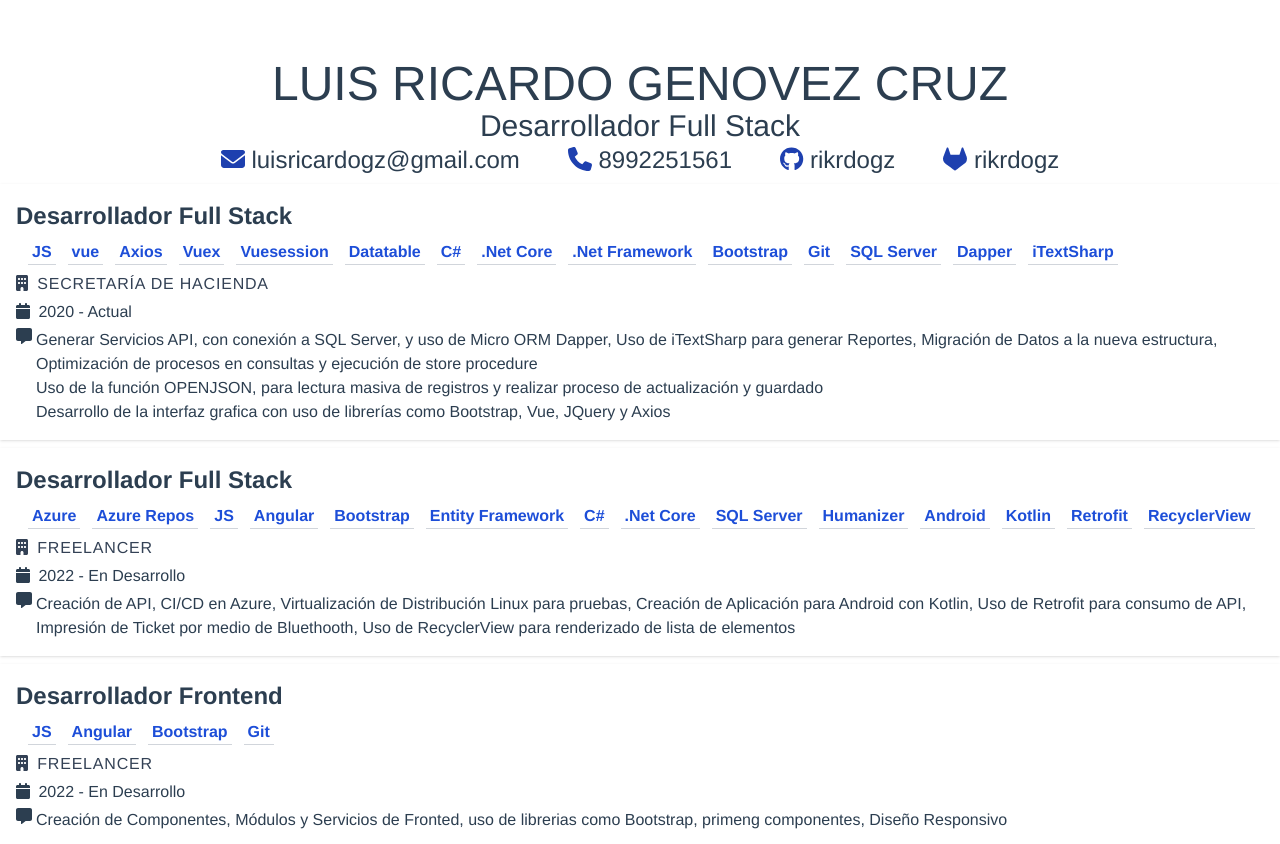
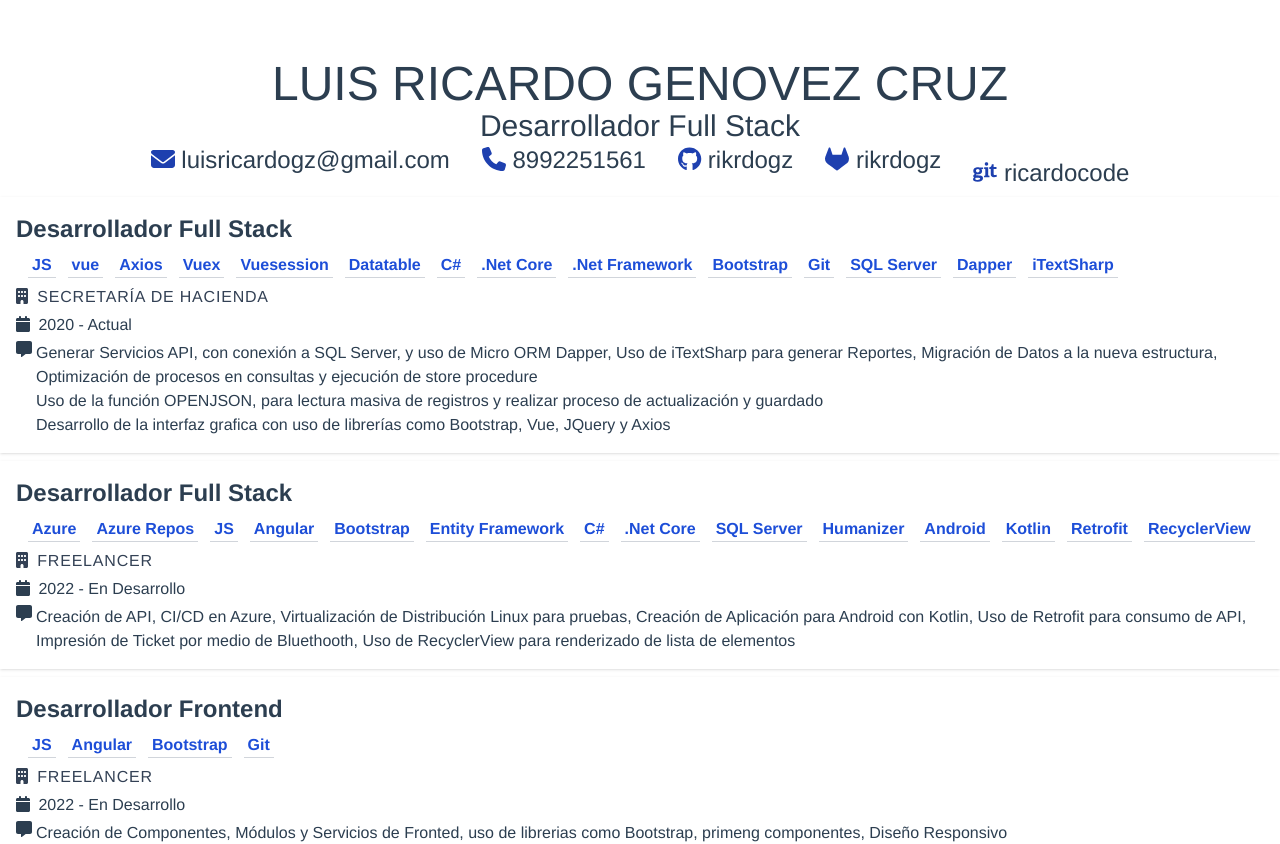
Before and after one commit to rikrdogz/CVRichi, a Vue app: page / in a window 1280 px wide. Shown: the top 844 px of the page. Built offline with nearby package versions, Linux system fonts and the light colour scheme.

Commit message:
add azure repos git

```diff
--- a/src/assets/css/main.css
+++ b/src/assets/css/main.css
@@ -35,8 +35,8 @@
         padding-top: 3px;
     }
 
-    .email, .phone-number, .github {
-        font-size: 14px !important;
+    .email, .phone-number, .github .azure-repos {
+        font-size: 12px !important;
     }
 
     .icon-title {
--- a/src/components/title/CVTitle.vue
+++ b/src/components/title/CVTitle.vue
@@ -4,24 +4,30 @@
         <h3 class="text-3xl degree">Desarrollador Full Stack</h3>
         <div class="flex justify-center text-2xl print:text-lg">
             <a href="mailto:luisricardogz@gmail.com" class="group email">
-                <span class=" mr-4 ml-4 rounded-md p-2 group-hover:bg-blue-700 group-hover:text-gray-100">
+                <span class=" mr-2 ml-2 rounded-md p-2 group-hover:bg-blue-700 group-hover:text-gray-100">
                     <font-awesome-icon icon="envelope" class="text-blue-800 icon-title group-hover:text-gray-100" /> <span>luisricardogz@gmail.com</span>
                 </span>
 
             </a>
             <a href="tel:8992251561 ml-4" class="group phone-number">
-                <span class=" mr-4 ml-4 rounded-md p-2 group-hover:bg-blue-700 group-hover:text-gray-100">
+                <span class=" mr-2 ml-2 rounded-md p-2 group-hover:bg-blue-700 group-hover:text-gray-100">
                     <font-awesome-icon icon="phone" class="text-blue-800 icon-title group-hover:text-gray-100" /> <span>8992251561</span>
                 </span>
              </a>
             <a href="https://github.com/rikrdogz" class="group github">
-                <span class=" mr-4 ml-4 rounded-md p-2 group-hover:bg-blue-700 group-hover:text-gray-100">
+                <span class=" mr-2 ml-2 rounded-md p-2 group-hover:bg-blue-700 group-hover:text-gray-100">
                     <font-awesome-icon :icon="['fab', 'github']" class="text-blue-800 icon-title group-hover:text-gray-100"/> <span>rikrdogz</span>
                 </span>
             </a>
             <a href="https://gitlab.com/rikrdogz" class="group github">
-                <span class=" mr-4 ml-4 rounded-md p-2 group-hover:bg-blue-700 group-hover:text-gray-100">
+                <span class=" mr-2 ml-2 rounded-md p-2 group-hover:bg-blue-700 group-hover:text-gray-100">
                     <font-awesome-icon :icon="['fab', 'gitlab']" class="text-blue-800 icon-title group-hover:text-gray-100"/> <span>rikrdogz</span>
+                </span>
+            </a>
+
+            <a href="https://dev.azure.com/ricardocode/_git/CreditosCoreDev" class="group azure-repos">
+            <span class=" mr-2 ml-2 rounded-md p-2 group-hover:bg-blue-700 group-hover:text-gray-100">
+                    <font-awesome-icon :icon="['fab', 'git']" class="text-blue-800 icon-title group-hover:text-gray-100 pt-4"/> <span>ricardocode</span>
                 </span>
             </a>
 
--- a/src/main.js
+++ b/src/main.js
@@ -9,9 +9,9 @@ import './assets/css/main.css';
 import { library } from '@fortawesome/fontawesome-svg-core';
 import { fas } from '@fortawesome/free-solid-svg-icons';
 import { FontAwesomeIcon, FontAwesomeLayers, FontAwesomeLayersText } from '@fortawesome/vue-fontawesome';
-import { faTwitter, faFacebook, faStackOverflow, faGithub, faGitlab } from '@fortawesome/free-brands-svg-icons'
+import { faTwitter, faFacebook, faStackOverflow, faGithub, faGitlab, faGit } from '@fortawesome/free-brands-svg-icons'
 
-library.add(fas,  faTwitter, faFacebook, faStackOverflow, faGithub, faGitlab);
+library.add(fas,  faTwitter, faFacebook, faStackOverflow, faGithub, faGitlab, faGit);
 
 Vue.component('font-awesome-icon', FontAwesomeIcon);
 Vue.component('font-awesome-layers', FontAwesomeLayers);
```
